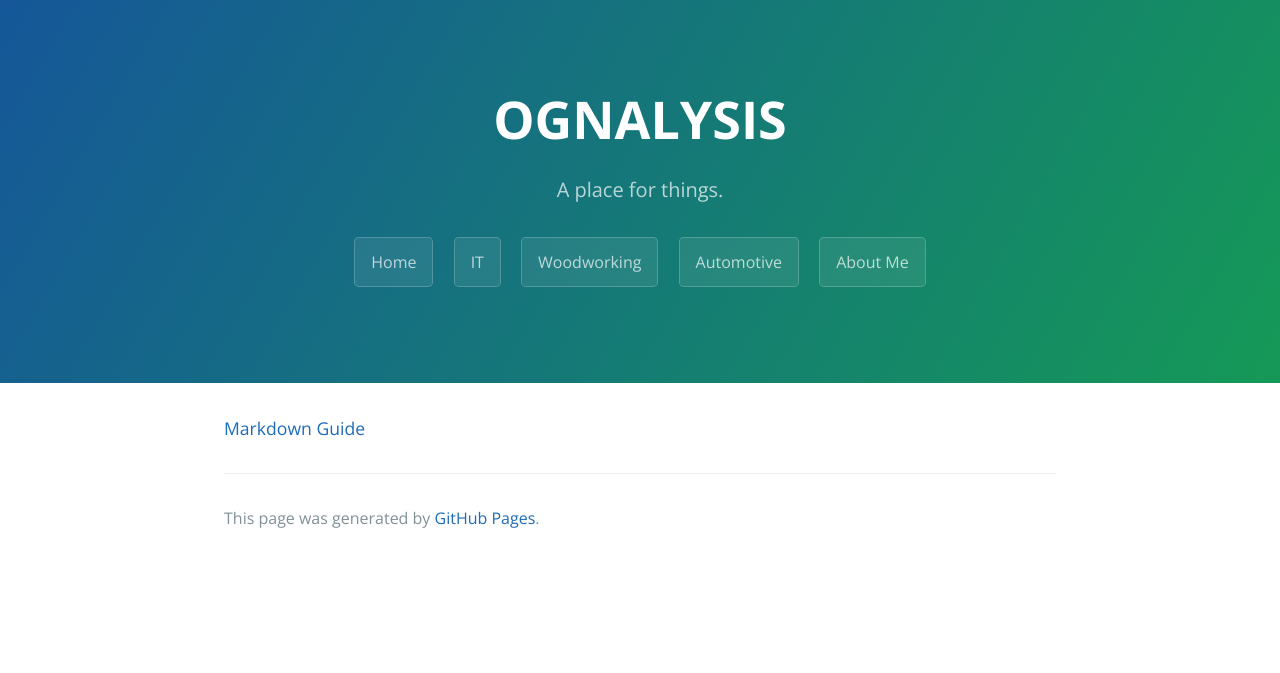
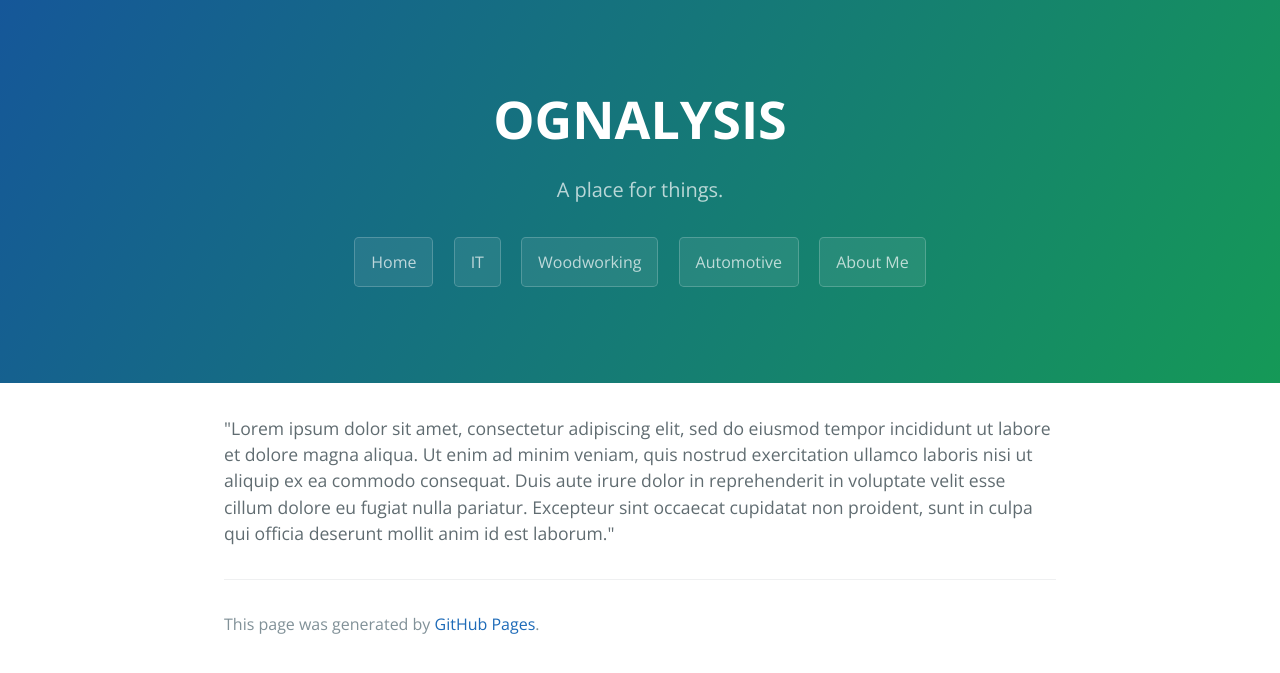
Before and after one commit to ognalysis/ognalysis.github.io, a Jekyll site: the page built from index.md, in a window 1280 px wide. Shown: the top 673 px of the page. Built offline with Jekyll 4.4.1, drawn with Linux system fonts in a browser that asks for light colours.

Commit message:
Update index.md

```diff
--- a/index.md
+++ b/index.md
@@ -2,4 +2,4 @@
 layout: default
 ---
 
-<a href="/posts/markdown_guide.html">Markdown Guide</a>
+<p>"Lorem ipsum dolor sit amet, consectetur adipiscing elit, sed do eiusmod tempor incididunt ut labore et dolore magna aliqua. Ut enim ad minim veniam, quis nostrud exercitation ullamco laboris nisi ut aliquip ex ea commodo consequat. Duis aute irure dolor in reprehenderit in voluptate velit esse cillum dolore eu fugiat nulla pariatur. Excepteur sint occaecat cupidatat non proident, sunt in culpa qui officia deserunt mollit anim id est laborum."</p>
```
